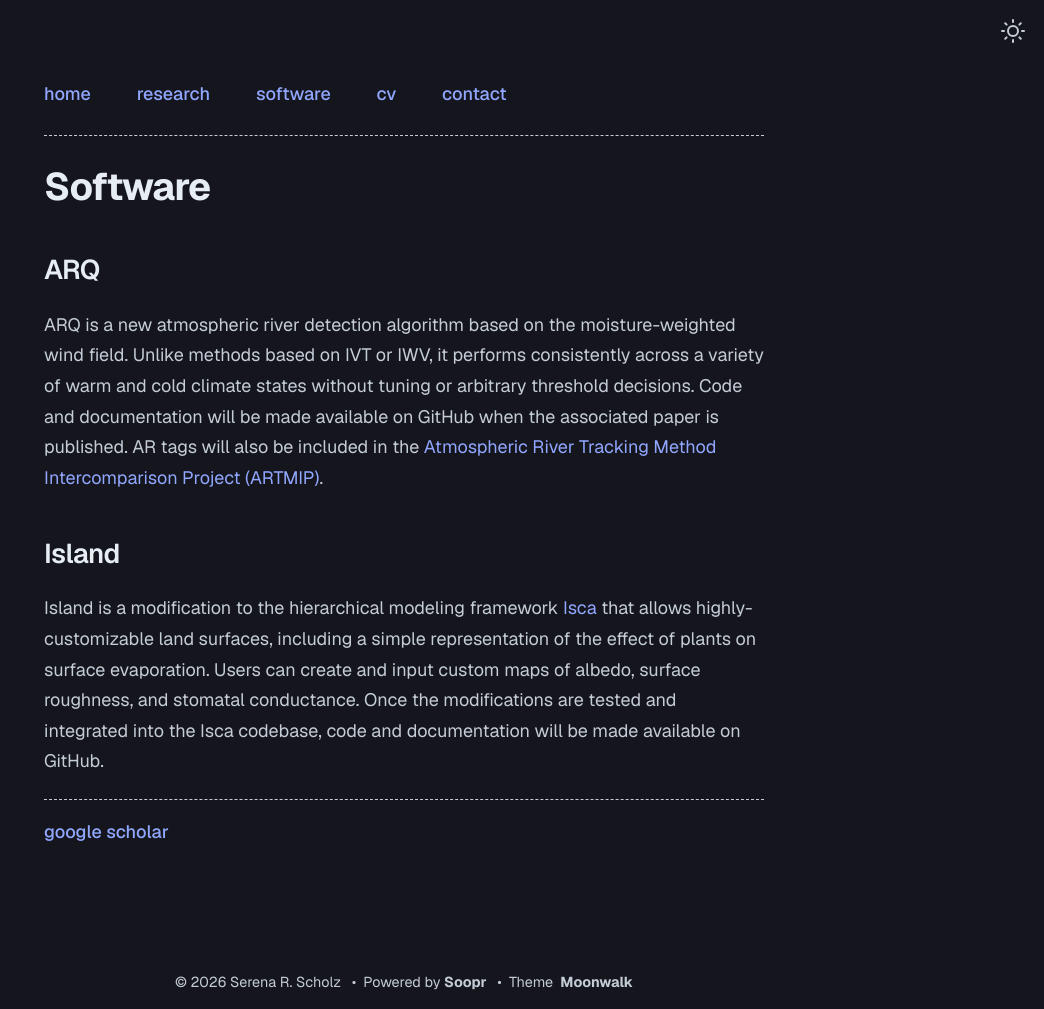
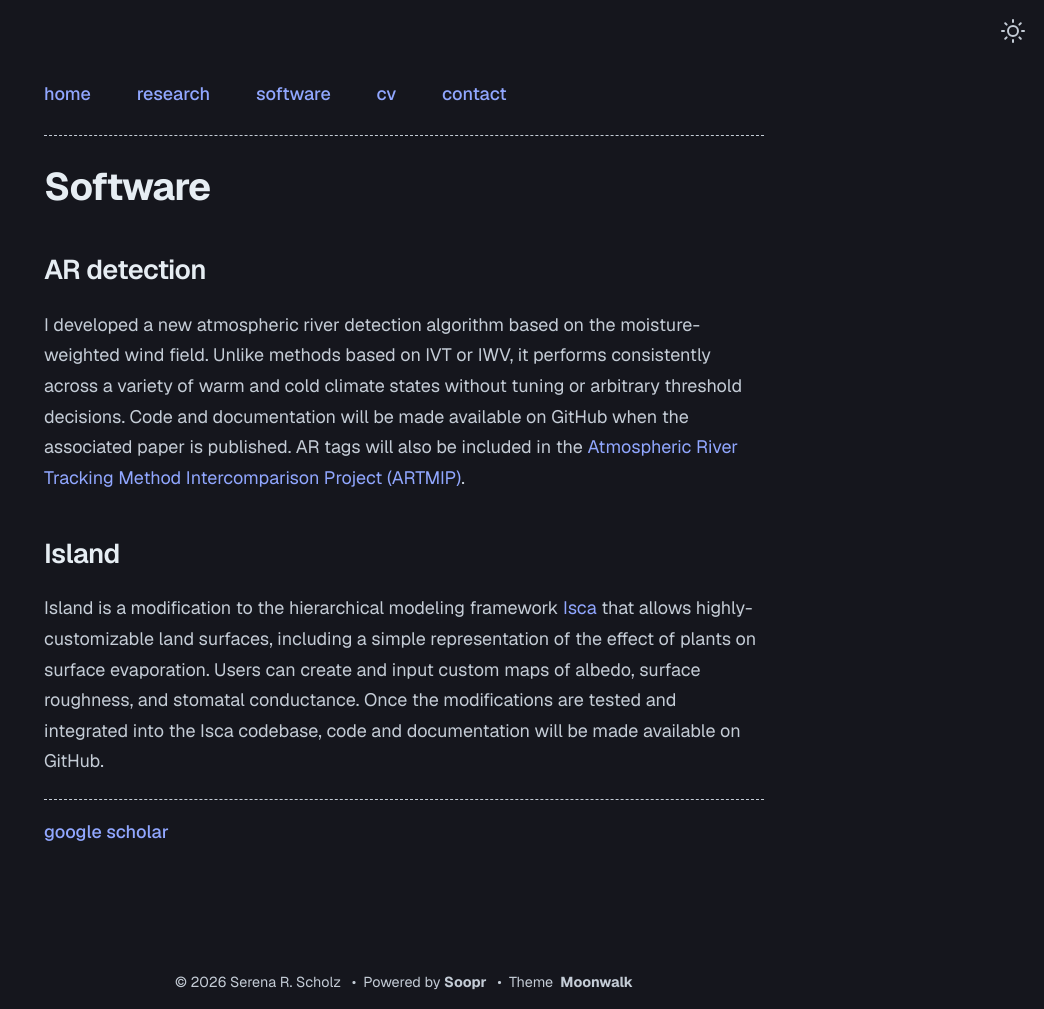
Before and after one commit to serenarscholz/serenarscholz.github.io, a Jekyll site: the page built from software.md, in a window 1280 px wide. Shown: the whole page, without its empty margins (236-1280 px from the left). Built offline with Jekyll 4.4.1, drawn with Linux system fonts in a browser that asks for light colours.

Commit message:
Update software.md

```diff
--- a/software.md
+++ b/software.md
@@ -4,9 +4,9 @@ title: Software
 permalink: /software/
 ---
 
-## ARQ
+## AR detection
 
-ARQ is a new atmospheric river detection algorithm based on the moisture-weighted wind field. Unlike methods based on IVT or IWV, it performs consistently across a variety of warm and cold climate states without tuning or arbitrary threshold decisions. Code and documentation will be made available on GitHub when the associated paper is published. AR tags will also be included in the [Atmospheric River Tracking Method Intercomparison Project (ARTMIP)](https://ncar.github.io/ARTMIP/intro.html).
+I developed a new atmospheric river detection algorithm based on the moisture-weighted wind field. Unlike methods based on IVT or IWV, it performs consistently across a variety of warm and cold climate states without tuning or arbitrary threshold decisions. Code and documentation will be made available on GitHub when the associated paper is published. AR tags will also be included in the [Atmospheric River Tracking Method Intercomparison Project (ARTMIP)](https://ncar.github.io/ARTMIP/intro.html).
 
 ## Island
 
```
